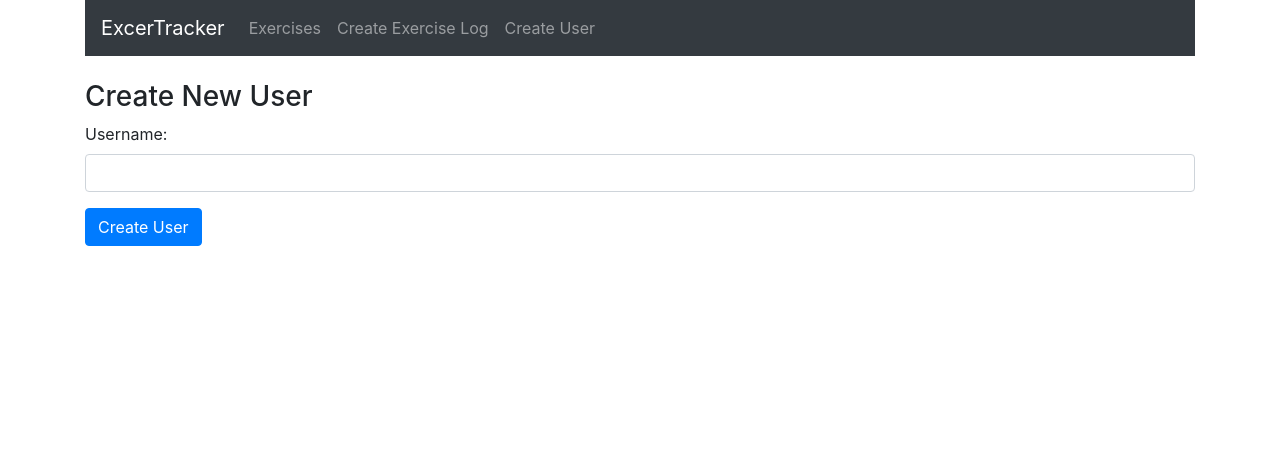
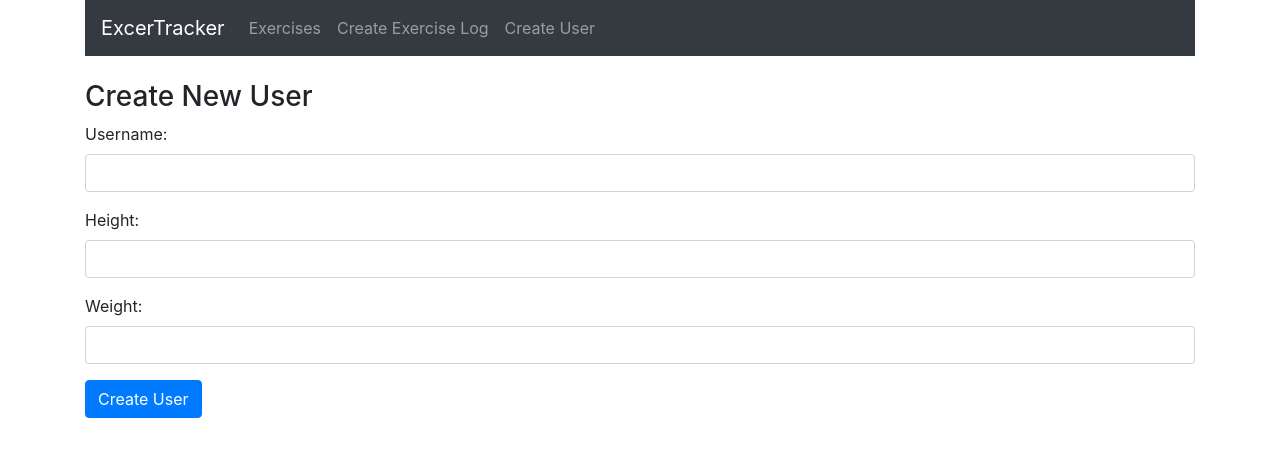
Before and after one commit to mustafaalvi/MERN-ExerciseApp, a React (Create React App) app in the folder mern-exercise-tracker/: page /user in a window 1280 px wide. Shown: the top 456 px of the page. Built offline with nearby package versions, Linux system fonts and the light colour scheme.

Commit message:
Add height and weight fields to back & frontend of user

```diff
--- a/mern-exercise-tracker/src/components/create-user.component.js
+++ b/mern-exercise-tracker/src/components/create-user.component.js
@@ -6,24 +6,44 @@ export default class CreateUser extends Component{
         super(props);
 
         this.onChangeUsername = this.onChangeUsername.bind(this);
+        this.onChangeHeight = this.onChangeHeight.bind(this);
+        this.onChangeWeight = this.onChangeWeight.bind(this);
+
         this.onSubmit = this.onSubmit.bind(this);
 
         this.state = {
             username: '',
+            height: '',
+            weight: '',
         }
     }
 
     onChangeUsername(e){
         this.setState({
-            username: e.target.value
+            username: e.target.value,
         });
     }
+
+    onChangeHeight(e){
+        this.setState({
+            height: e.target.value,
+        });
+    }
+
+    onChangeWeight(e){
+        this.setState({
+            weight: e.target.value,
+        });
+    }
+
 
     onSubmit(e) {
         e.preventDefault();
 
         const user = {
             username: this.state.username,
+            height: this.state.height,
+            weight: this.state.weight,
         }
 
         console.log(user);
@@ -32,7 +52,9 @@ export default class CreateUser extends Component{
             .then(res => console.log(res.data));
 
         this.setState({
-            username: ''
+            username: '',
+            height: '',
+            weight: '',
         })
     }
 
@@ -51,6 +73,24 @@ export default class CreateUser extends Component{
                     />
                 </div>
                 <div className="form-group">
+                    <label>Height: </label>
+                    <input  type="text"
+                            required
+                            className="form-control"
+                            value={this.state.height}
+                            onChange={this.onChangeHeight}
+                    />
+                </div>
+                <div className="form-group">
+                    <label>Weight: </label>
+                    <input  type="text"
+                            required
+                            className="form-control"
+                            value={this.state.weight}
+                            onChange={this.onChangeWeight}
+                    />
+                </div>
+              <div className="form-group">
                 <input type="submit" value="Create User" className="btn btn-primary" />
               </div>
             </form>
```
Also changed, not shown: 2 other files (tests, documents, lock files or other folders). Lines whose indentation alone changed are shown as unchanged.
